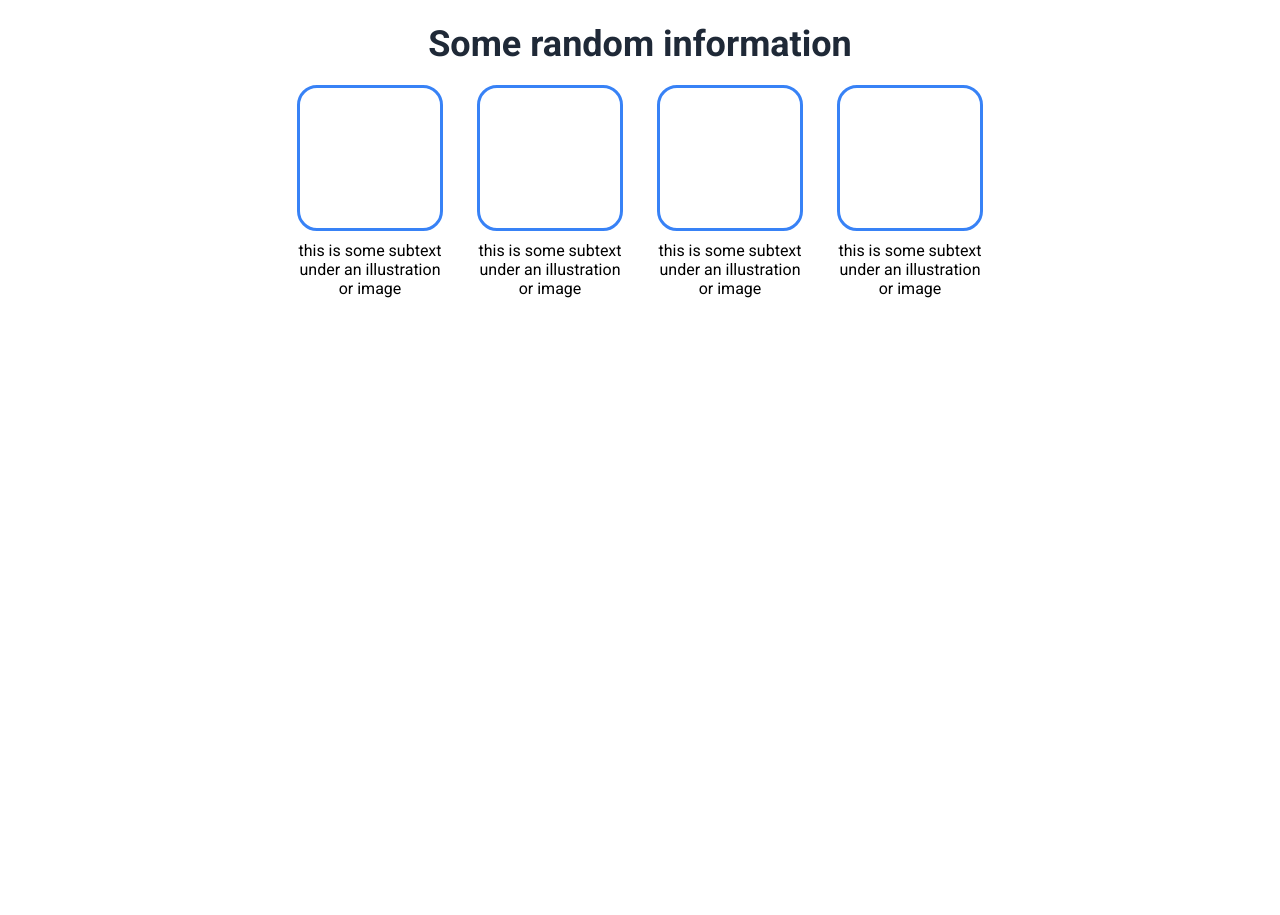
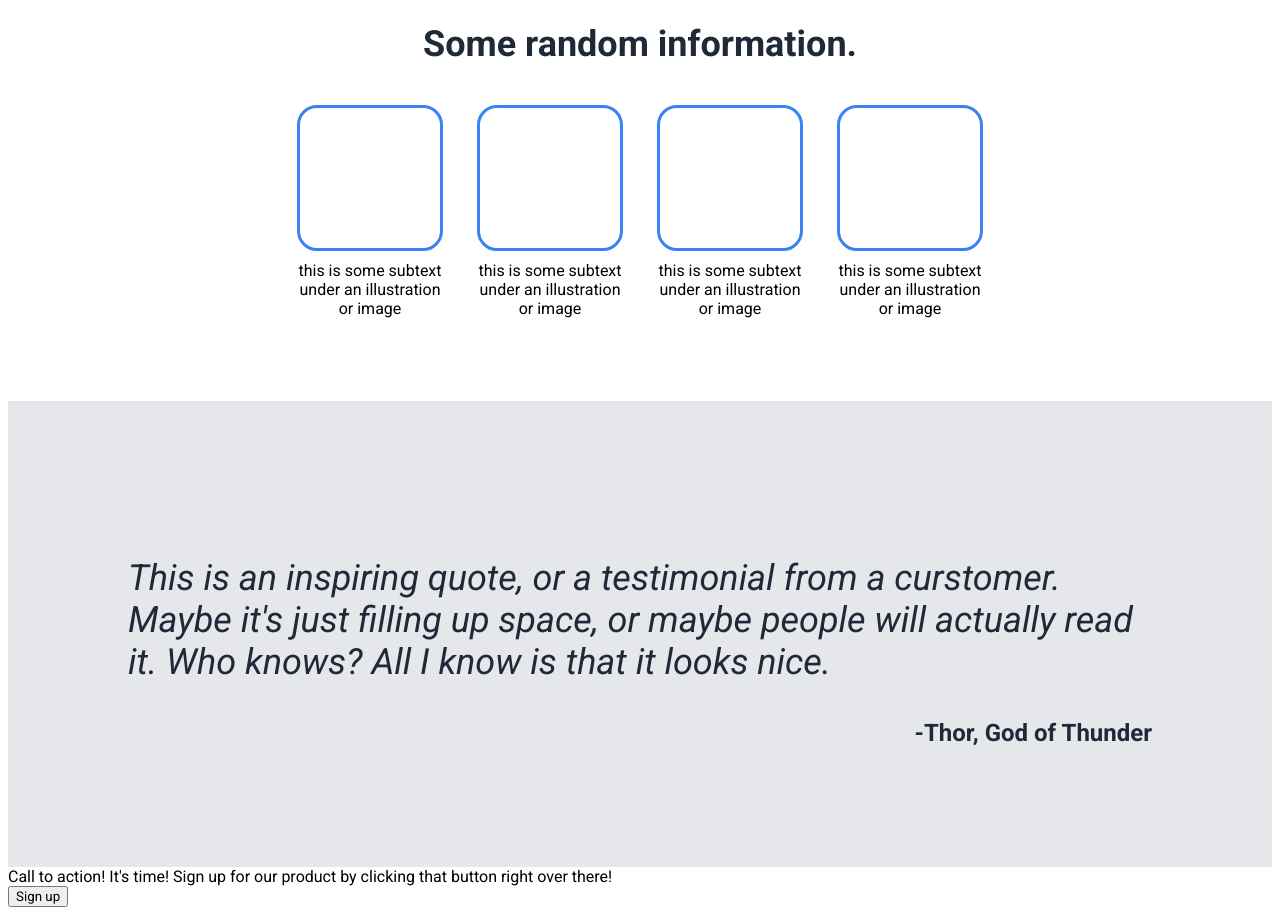
Before and after one commit to munkh125/landing-page, a plain HTML site: page index.html in a window 1280 px wide. Shown: the part 495-1410 px from the top of the page. Before the commit the page ends 884 px from the top, so only its background shows below. Drawn offline with Linux system fonts and the light colour scheme.

Commit message:
quote finished

```diff
--- a/index.html
+++ b/index.html
@@ -35,7 +35,7 @@
     </div>
     <!--Info-->
     <div class="info">
-        <div class="info-header">Some random information</div>
+        <div class="info-header">Some random information.</div>
         <div class="blocks">
             <div class="square"><div class="info-block"></div><div class="info-text">this is some subtext under an illustration or image</div></div>
             <div class="square"><div class="info-block"></div><div class="info-text">this is some subtext under an illustration or image</div></div>
@@ -44,9 +44,24 @@
         </div>
     </div>
     <!--Quote-->
-    <div class="quote"></div>
+    <div class="quote">
+        <p>
+            This is an inspiring quote, or a testimonial from a curstomer.
+            Maybe it's just filling up space, or maybe people will actually read it.
+            Who knows? All I know is that it looks nice.
+        </p>
+        <div class="quote-name">-Thor, God of Thunder</div>
+    </div>
     <!--Sign Up-->
-    <div class="signup"></div>
+    <div class="signup">
+        <div class="para">
+            Call to action! It's time!
+            Sign up for our product by clicking that button right over there!
+        </div>
+        <button>
+            Sign up
+        </button>
+    </div>
     <!--Footer-->
     <div class="footer"></div>
 </body>
--- a/style.css
+++ b/style.css
@@ -69,7 +69,7 @@ a{
     font-weight: bolder;
     color: #1F2937;
     text-align: center;
-    padding: 20px;
+    padding: 20px 20px 40px 20px;
 }
 .blocks{
     display: flex;
@@ -103,3 +103,22 @@ a{
 .info{
     padding: 20px 10px 40px 10px;
 }
+.quote{
+    background-color: #e5e7eb;
+    margin: 0 auto;
+    color: #1f2937;
+    display: flex;
+    flex-flow: column nowrap;
+    justify-content: center;
+    align-items: center;
+    padding: 120px;
+}
+.quote p{
+    font-style: italic;
+    font-size: 36px;
+}
+.quote-name{
+    font-weight: bold;
+    font-size: 24px;
+    align-self: flex-end;
+}
```
